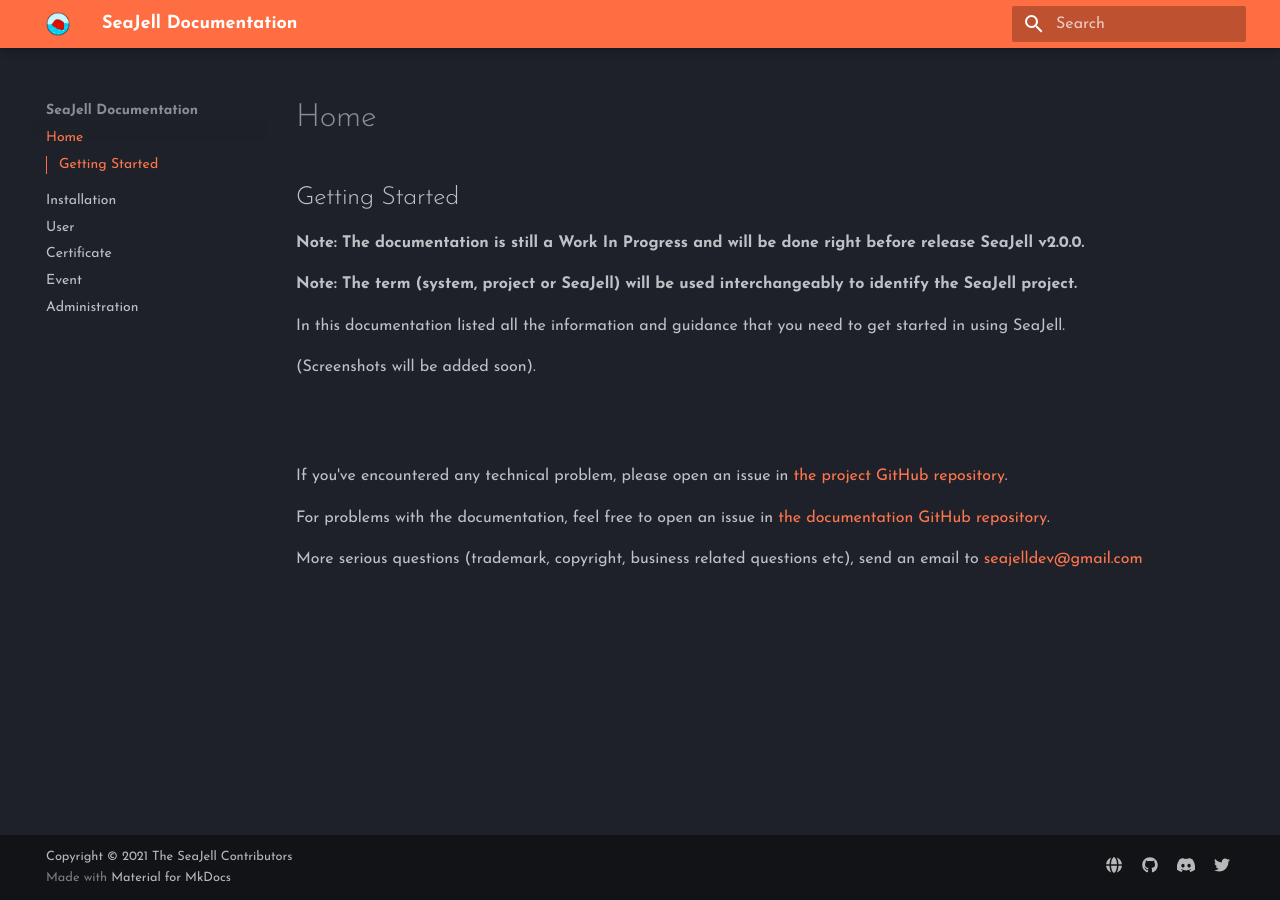
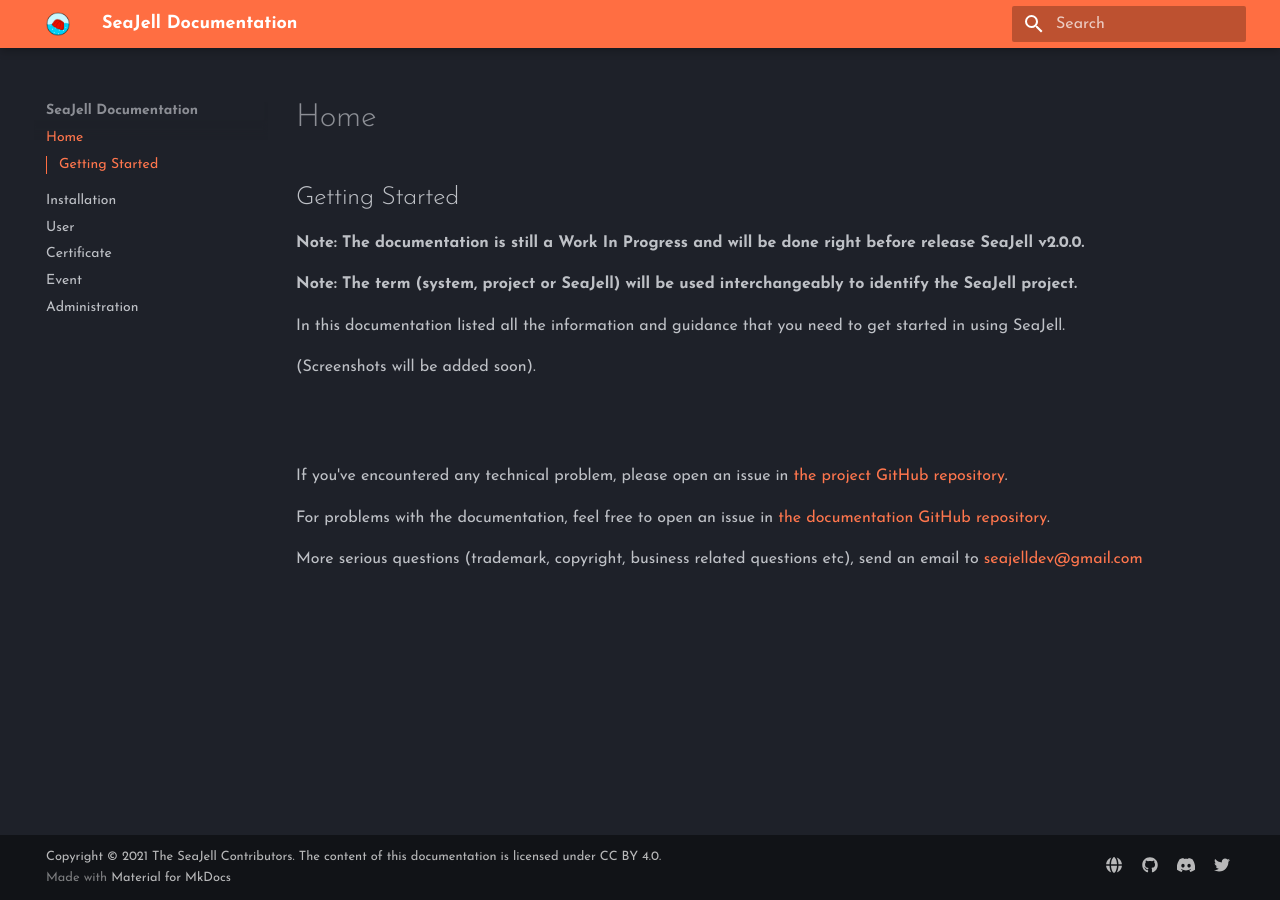
Before and after one commit to seajell/seajell-documentation, an MkDocs documentation site: the page built from docs/index.md, in a window 1280 px wide. Built offline with MkDocs 1.6.1 and Material for MkDocs 9.7.7, drawn with Linux system fonts in a browser that asks for light colours.

Commit message:
Updated footer copyright notice

```diff
--- a/mkdocs.yml
+++ b/mkdocs.yml
@@ -45,7 +45,7 @@
     - icon: fontawesome/brands/twitter
       link: https://www.twitter.com/seajelldev
       name: Twitter
-copyright: Copyright &copy; 2021 The SeaJell Contributors
+copyright: Copyright &copy; 2021 The SeaJell Contributors. The content of this documentation is licensed under CC BY 4.0.
 nav:
     - Home: index.md
     - Installation: installation.md
```
